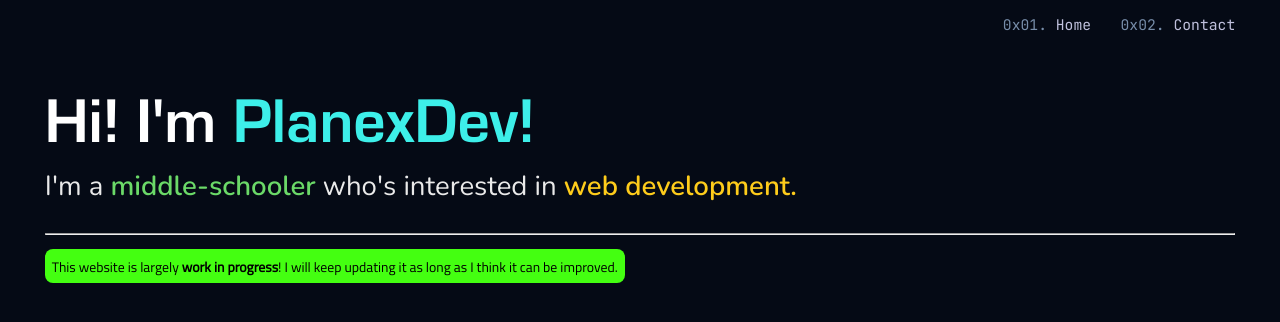
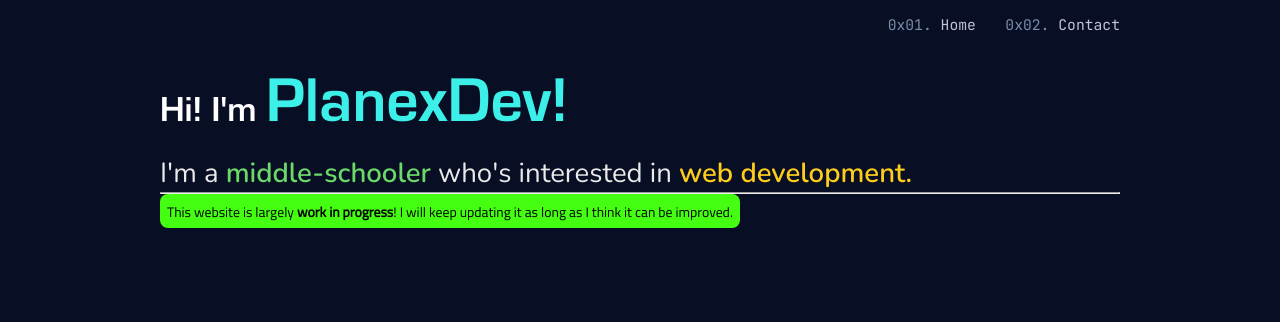
Before and after one commit to PlanexDev/planexdev.github.io, a Svelte app: page / in a window 1280 px wide. Built offline with nearby package versions, Linux system fonts and the light colour scheme.

Commit message:
better typing introduction & styles

```diff
--- a/src/global.css
+++ b/src/global.css
@@ -1,9 +1,14 @@
 @import url("https://fonts.googleapis.com/css2?family=Titillium+Web&family=JetBrains+Mono&display=swap");
 
 :root {
-  --bg: #050a15;
+  --bg: #080e23;
   --light-slate: #c0c1dd;
   --light-blue: #778DA9;
+}
+
+* {
+  margin: 0;
+  padding: 0;
 }
 
 body {
@@ -13,7 +18,8 @@ body {
   font-family: "Titillium Web";
   font-size: 1.15em;
   color: var(--light-slate);
-  margin-top: 0;
+  max-width: 75vw;
+  margin: 0 auto;
 }
 
 @font-face {
--- a/src/lib/Nav.svelte
+++ b/src/lib/Nav.svelte
@@ -11,6 +11,7 @@
     justify-content: flex-end;
 
     list-style: none;
+    margin-top: 1em;
   }
 
   li {
--- a/src/lib/TypingIntro.svelte
+++ b/src/lib/TypingIntro.svelte
@@ -6,8 +6,8 @@
   onMount(() => {
     new Typed("#type", {
       strings: [
-        'Hi! I\'m <span class="aqua">PlanetDe</span>',
-        'Hi! I\'m <span class="aqua">PlanexDev!</span>',
+        'Hi! I\'m <span class="typing-name">PlanetDe</span>',
+        'Hi! I\'m <span class="typing-name">PlanexDev!</span>',
       ],
       typeSpeed: 30,
       backSpeed: 30,
@@ -24,19 +24,20 @@
 
 <style>
   h1 {
-    font-size: 64px;
+    font-size: 36px;
     display: inline-block;
     color: #fff;
     font-family: "Eurostile", sans-serif;
-    margin-bottom: 0.1em;
+    margin-bottom: 0.4em;
+    margin-top: 36px;
   }
 
-  :global(.aqua) {
+  :global(.typing-name) {
     color: rgb(61, 239, 233);
+    font-size: 64px;
   }
 
   :global(.typed-cursor) {
     font-size: 72px;
-    color: #fff;
   }
 </style>
```
